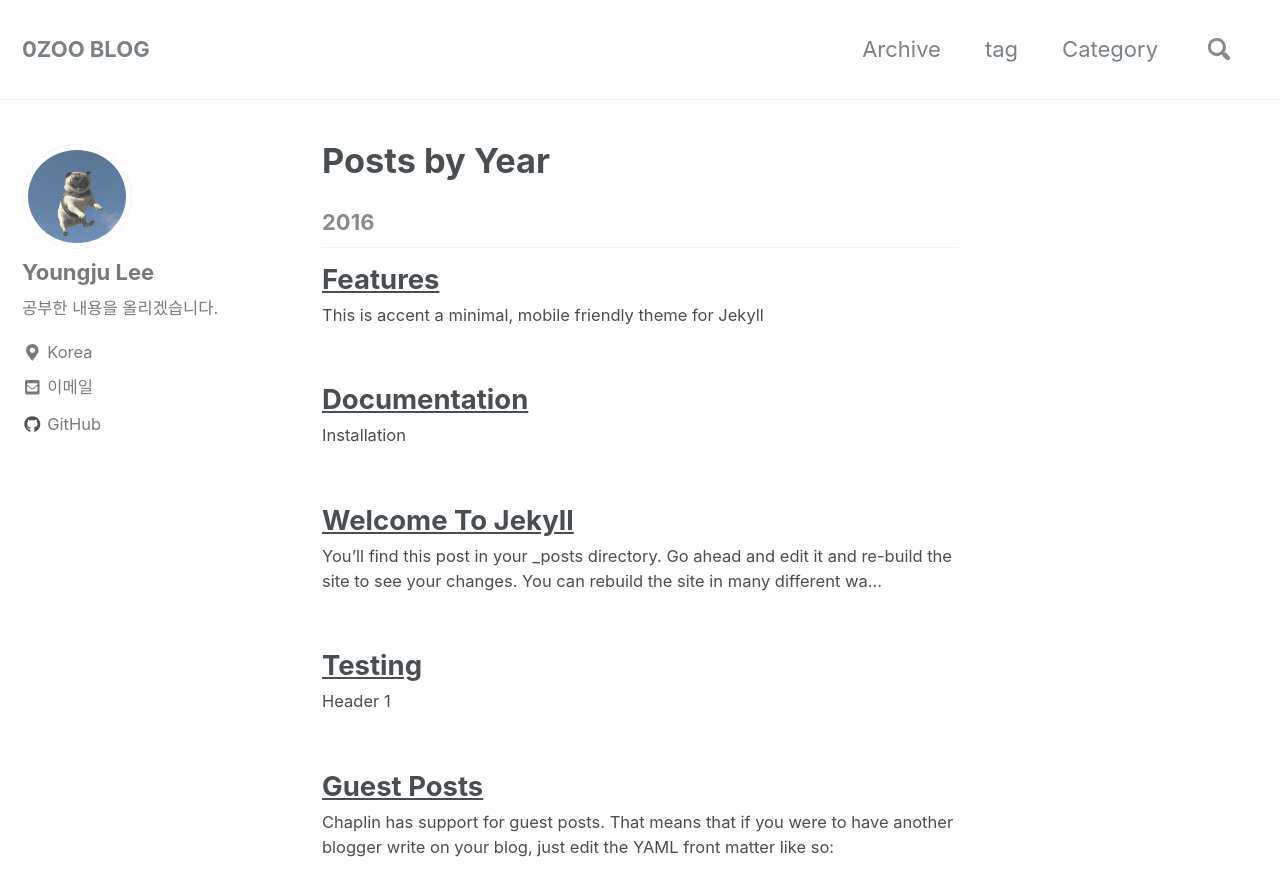
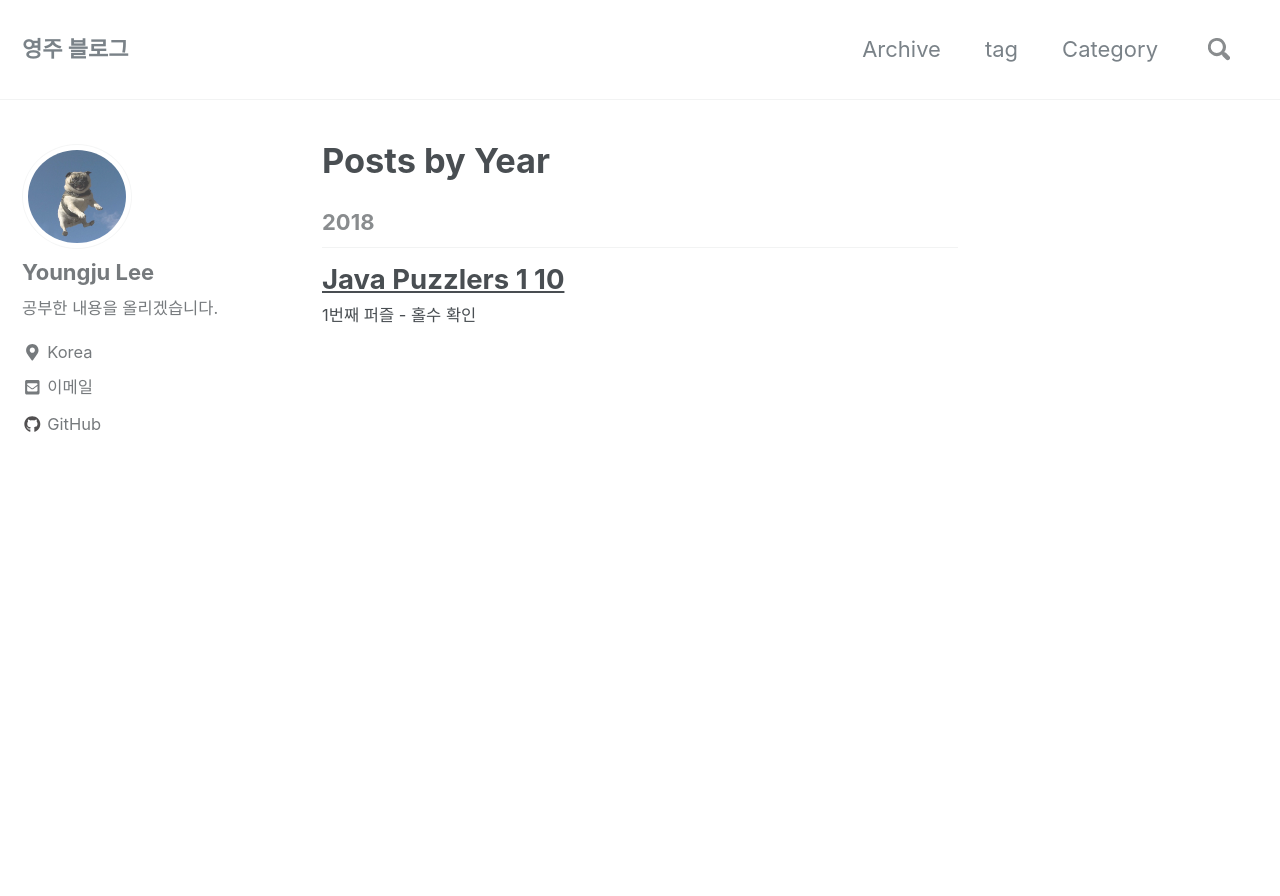
Before and after one commit to 0zoo/0zoo.github.io, a Jekyll site: the page built from _pages/year-archive.html, in a window 1280 px wide and 900 px high. Shown: the top 896 px of the window. Built offline with Jekyll 4.4.1, drawn with Linux system fonts in a browser that asks for light colours; nearby versions of some CDN libraries; part of the change alters nothing that is shown; some of the changed text lies outside the part shown.

Commit message:
포스팅 테스트

```diff
--- a/_config.yml
+++ b/_config.yml
@@ -16,7 +16,7 @@ minimal_mistakes_skin    : "default" # "air", "aqua", "contrast", "dark", "dirt"
 
 # Site Settings
 locale                   : "ko"
-title                    : "0ZOO BLOG"
+title                    : "영주 블로그"
 title_separator          : "-"
 name                     : "0zoo"
 description              : "hihi"
--- a/_posts/2016-02-10-example-content.markdown
+++ /dev/null
@@ -1,91 +0,0 @@
----
----
-Lorem ipsum dolor sit amet, consectetur adipiscing elit. Nulla ullamcorper est in imperdiet molestie. Curabitur aliquet sem in ante venenatis.
-
-Morbi ultrices libero imperdiet [lectus](#) dignissim, sit amet bibendum nisl consectetur. Morbi erat purus, pretium at ligula tincidunt, faucibus commodo sem. Etiam vel porttitor est, vitae maximus ligula. Lorem ipsum dolor sit amet, consectetur adipiscing elit. Quisque sapien turpis, cursus non porta ac.
-
-## Lorem
-Quisque sodales euismod nibh, gravida venenatis nibh dignissim eget. Morbi gravida enim vel lectus aliquet aliquet.
-
-### Ipsum
-Nunc nec aliquam tellus. Etiam faucibus magna nibh, ut fermentum velit consectetur id. Nullam vehicula iaculis tortor, in cursus enim auctor vitae. Duis semper pulvinar justo, at vestibulum dolor. Cras fermentum nibh quis nisl imperdiet ornare. Sed nisi nunc, dictum sit amet gravida in, finibus rhoncus orci. Donec scelerisque commodo turpis ac venenatis.
-
-> Nam vitae commodo ex. Nunc vel tellus leo.
-
-## Dugem
-Nullam vehicula iaculis tortor, in cursus enim auctor vitae. Duis semper pulvinar justo, at vestibulum dolor. Cras fermentum nibh quis nisl imperdiet ornare. Sed nisi nunc, dictum sit amet gravida in, finibus rhoncus orci. Donec scelerisque commodo turpis ac venenatis.
-
-{% highlight js %}
-
-function trigger_alert(){
-  alert("Lorem Ipsum dolor sit amet");
-}
-
-trigger_alert();
-
-{% endhighlight %}
-
----
-
-### Golem
-Quisque sodales euismod nibh, gravida venenatis nibh dignissim eget. Morbi gravida enim vel lectus aliquet aliquet.
-
-* Praesent commodo cursus magna.
-* Donec id elit non mi porta gravida at eget metus.
-* Nulla vitae elit libero, a pharetra augue.
-
-Cras fermentum nibh quis nisl imperdiet ornare. Sed nisi nunc, dictum sit amet gravida in, finibus rhoncus orci. Donec scelerisque commodo turpis ac venenatis.
-
-1. Vestibulum id ligula porta felis euismod semper.
-2. Cum sociis natoque penatibus.
-3. Maecenas sed diam eget risus.
-
-Nam ante lacus, ornare ut lacus in, aliquet gravida orci. Donec non dignissim elit. Integer facilisis lorem sed porttitor elementum. Etiam a eleifend justo.
-
-<dl>
-  <dt>HyperText Markup Language (HTML)</dt>
-  <dd>The language used to describe and define the content of a Web page</dd>
-
-  <dt>Cascading Style Sheets (CSS)</dt>
-  <dd>Used to describe the appearance of Web content</dd>
-
-  <dt>JavaScript (JS)</dt>
-  <dd>The programming language used to build advanced Web sites and applications</dd>
-</dl>
-
-Sed nisi nunc, dictum sit amet gravida in, finibus rhoncus orci. Donec scelerisque commodo turpis ac venenatis.
-
-![Large example image](http://placehold.it/800x400 "Large example image")
-![Medium example image](http://placehold.it/400x200 "Medium example image")
-![Small example image](http://placehold.it/200x200 "Small example image")
-
-Aenean lacinia bibendum nulla sed consectetur. Lorem ipsum dolor sit amet, consectetur adipiscing elit.
-
-<table>
-  <thead>
-    <tr>
-      <th>Name</th>
-      <th>Rank</th>
-      <th>Score</th>
-    </tr>
-  </thead>
-  <tbody>
-    <tr>
-      <td>Cookie</td>
-      <td>#69</td>
-      <td>169</td>
-    </tr>
-    <tr>
-      <td>Buther</td>
-      <td>#70</td>
-      <td>169</td>
-    </tr>
-    <tr>
-      <td>Stuart</td>
-      <td>#71</td>
-      <td>168</td>
-    </tr>
-  </tbody>
-</table>
-
-Nullam quis risus eget urna mollis ornare vel eu leo.
--- a/_posts/2016-02-10-guest-posts.markdown
+++ /dev/null
@@ -1,16 +0,0 @@
----
-title: Guest Posts
-author: Guest
-profile_picture: http://www.famousbirthdays.com/faces/laurel-stan-image.jpg
-about_stub: This is a guest's about stub and it's different from site owners'
-author_site: https://en.wikipedia.org/wiki/Guest
----
-
-Chaplin has support for guest posts. That means that if you were to have another blogger write on your blog, just edit the `YAML` front matter like so:
-
-{% highlight YAML %}
-author: Guest Name
-profile_picture: Source for the Picture
-author_site: Author's Presence online
-author_stub: Your Short Bio
-{% endhighlight %}
--- a/_posts/2016-02-10-testing.markdown
+++ /dev/null
@@ -1,121 +0,0 @@
----
----
-
-# Header 1
-
-## Header 2
-
-### Header 3
-
-#### Header 4
-
-##### Header 5
-
-###### Header 6
-
-An h1 header
-============
-
-Paragraphs are separated by a blank line.
-
-2nd paragraph. *Italic*, **bold**, and `monospace`. Itemized lists
-look like:
-
-  * this one
-  * that one
-  * the other one
-
-There are ordered lists as well:
-
-1. Foo Foo
-2. Bar Bar
-3. Foo Bar
-
-> Block quotes are
-> written like so.
->
-> They can span multiple paragraphs,
-> if you like.
-
-Use 3 dashes for an em-dash. Use 2 dashes for ranges (ex., "it's all
-in chapters 12--14").
-
-Three dots ... will be converted to an ellipsis.
-
-Unicode is supported. ☺
-
-
-An h2 header
-------------
-
-Here's a code sample
-
-{% highlight python %}
-# Let me re-iterate ...
-for x in xrange(10):
-    print 'foo' + 'bar'
-{% endhighlight %}
-
-To know how to highlight code blocks, check out [jekyll](http://jekyllrb.com/docs/templates/#code-snippet-highlighting)'s website.
-
-{% highlight python %}
-def foobar():
-    print "Welcome to flavor country!"
-
-{% endhighlight %}
-
-### An h3 header ###
-
-Now a nested list:
-
- 1. First, get these ingredients:
-
-      * carrots
-      * celery
-      * lentils
-
- 2. Boil some water.
-
- 3. Dump everything in the pot.
-
-Here's a link to [a website](http://foo.bar), to a [local doc](local-doc.html), and to a [section heading in the current doc](#an-h2-header). Here's a footnote [^1].
-
-[^1]: Footnote text goes here.
-
-Tables can look like this:
-
-size |  material    |  color
----- |  ------------|  ------------
-9    | leather      | brown
-10   | hemp canvas  | natural
-11   | glass        | transparent
-
-Table: Shoes, their sizes, and what they're made of
-
-A horizontal rule follows.
-
-***
-
-Here's a definition list:
-
-apples
-  : Good for making applesauce.
-oranges
-  : Citrus!
-tomatoes
-  : There's no "e" in tomatoe.
-
-Here's a "line block":
-
-| Line one
-|   Line too
-| Line tree
-
-and images can be specified like so:
-
-![example image](images/van-gogh.jpg)
-
-$$I = \int \rho R^{2} dV$$
-
-And note that you can backslash-escape any punctuation characters
-which you wish to be displayed literally, ex.: \`foo\`, \*bar\*, etc.
--- a/_posts/2016-02-10-welcome-to-jekyll.markdown
+++ /dev/null
@@ -1,19 +0,0 @@
-You’ll find this post in your `_posts` directory. Go ahead and edit it and re-build the site to see your changes. You can rebuild the site in many different ways, but the most common way is to run `jekyll serve`, which launches a web server and auto-regenerates your site when a file is updated.
-
-To add new posts, simply add a file in the `_posts` directory that follows the convention `YYYY-MM-DD-name-of-post.ext` and includes the necessary front matter. Take a look at the source for this post to get an idea about how it works.
-
-Jekyll also offers powerful support for code snippets:
-
-{% highlight ruby %}
-def print_hi(name)
-  puts "Hi, #{name}"
-end
-print_hi('Tom')
-#=> prints 'Hi, Tom' to STDOUT.
-{% endhighlight %}
-
-Check out the [Jekyll docs][jekyll-docs] for more info on how to get the most out of Jekyll. File all bugs/feature requests at [Jekyll’s GitHub repo][jekyll-gh]. If you have questions, you can ask them on [Jekyll Talk][jekyll-talk].
-
-[jekyll-docs]: http://jekyllrb.com/docs/home
-[jekyll-gh]:   https://github.com/jekyll/jekyll
-[jekyll-talk]: https://talk.jekyllrb.com/
--- a/_posts/2016-02-11-documentation.markdown
+++ /dev/null
@@ -1,54 +0,0 @@
----
----
-
-### Installation
-
-I'd strongly recommend you to fork [accent](http://github.com/bk2dcradle/accent) and use the "upstream" strategy described on [this page](https://help.github.com/articles/fork-a-repo/) to
-keep accent up to date.
-
-If you don't want to do that, just clone [accent](http://github.com/bk2dcradle/accent) and use
-{% highlight bash %}
-bundle exec jekyll serve
-{% endhighlight %}
-in the root of the accent directory, or,
-simply [download](https://github.com/bk2dcradle/accent/archive/gh-pages.zip) accent.
-
-### Customization
-
-You can edit the variables in `_config.yml` as per your needs. Edit only the variables under the section marked *User Settings*.
-
-Most of the variables are self explanatory. Notes about few of the non obvious ones:
-
-1. You can change the **hex value** of the variable `$accent-color` in `_sass/_style.scss` to any color value that you want. This will change the accent of the theme.
-
-2. Set `intro` to `true` to reveal a short bio section on the index page.
-
-3. Setting `about_footer` to *true* or *false* will turn the `about` section at the bottom of every post to *on* or *off* respectively.
-
-4. `description` is the summary that will show up in places like facebook thumbnails,
-twitter cards and google search results.
-
-
-*Note:* Don't change any variable under *Build Settings*.
-
----
-
-### Usage
-
-* To create a new post, simply save the `.markdown` file in the `_posts` directory in the format.
-
-{% highlight text %}
-year-month-day-name-of-the-file.markdown
-{% endhighlight %}
-
-* For Syntax highlighting, accent uses *Rouge* which is the default highlighter in Jekyll 3 and above. If you don't know how to highlight a code block, [refer](http://jekyllrb.com/docs/templates/).
-
-* To set up Google Analytics tracking id, just set the `tracking_id` variable in `_config.yml`.
-
-* For comments, *accent* uses <a class="button disabled">Disqus</a>. To set comments on your site, just paste the **universal code** in `_includes/disqus.html`.
-
----
-
-### License
-
-[MIT](https://github.com/bk2dcradle/accent/blob/gh-pages/LICENSE). Copyright &copy; [Ankit Sultana](http://twitter.com/AnkitSultana)
--- a/_posts/2016-02-11-features.markdown
+++ /dev/null
@@ -1,19 +0,0 @@
----
----
-
-This is <span class="capsule">accent</span> a minimal, mobile friendly theme for <span class="capsule">Jekyll</span>
-
-It features:
-
-1. Customizable [accent](http://ankitsultana.com/accent/documentation.html)
-2. Comments with Disqus
-3. [Permalinks](http://ankitsultana.com/accent/testing.html) for headers
-4. [Guest Posts](http://ankitsultana.com/accent/guest-posts.html)
-5. [Author's Page](http://ankitsultana.com/accent/about)
-6. Author's Profile Picture, Short Bio.
-7. Pagination using `jekyll-paginate`
-8. [Syntax Highlighting](http://ankitsultana.com/accent/documentation.html) for code
-9. [RSS Feed](http://ankitsultana.com/accent/feed.xml)
-10. [Google Analytics](http://ankitsultana.com/accent/documentation.html)
-11. A [404](http://ankitsultana.com/accent/404.html) page.
-12. Full Documentation on the [Demo](http://ankitsultana.com/accent) website.
--- /dev/null
+++ b/_posts/2018-05-29-java-puzzlers-1-10.md
@@ -0,0 +1,68 @@
+# 1번째 퍼즐 - 홀수 확인
+
+## Question
+~~~ java
+
+    public boolean isOdd (int i){
+        return i%2 == 1;
+    }
+
+~~~
+
+홀수인지 확인하는 위 메소드는 **문제점**이 있다.
+매개변수 i에 음수값이 들어 온다면 항상 **false**를 리턴함.
+
+`자바의 나머지 연산의 반환 값은 왼쪽 피연산자의 부호와 같다`
+
+## Solution
+
+~~~ java
+    public boolean isOdd (int i){
+        return i % 2 != 0;
+    }
+~~~
+
+~~~ java
+    //비트연산자가 속도 측면에서 훨씬 좋다.
+    public boolean isOdd (int i){
+        return (i & 1) != 0;
+    }
+~~~
+
+
+# 2번째 퍼즐 - 변화를 위한 시간
+
+## Question
+~~~ java
+    public class Change{
+
+        public static void main(String args[]){
+            System.out.println(2.00-1.10);
+        }
+    }
+~~~
+
+0.9가 출력되기를 원하지만, 실제 실행 결과는 0.8999999999999999가 나온다.
+자바는 1.1을 정확한 1.1로 표현할 수 없다.
+
+`자바는 이진 부동소수점 연산을 사용한다.`
+
+
+## Solution
+
+**BigDecimal(String)** 을 사용하자. (단, BigDecimal(double) 절대 사용 x)
+~~~ java
+    public class Change{
+
+        public static void main(String args[]){
+
+            System.out.println(
+                new BigDecimal("2.00").substract(new BigDecimal("1.10")));
+        }
+    }
+~~~
+
+
+# 3번째 퍼즐 - Long 자료형 나눗셈
+
+## Question
```
